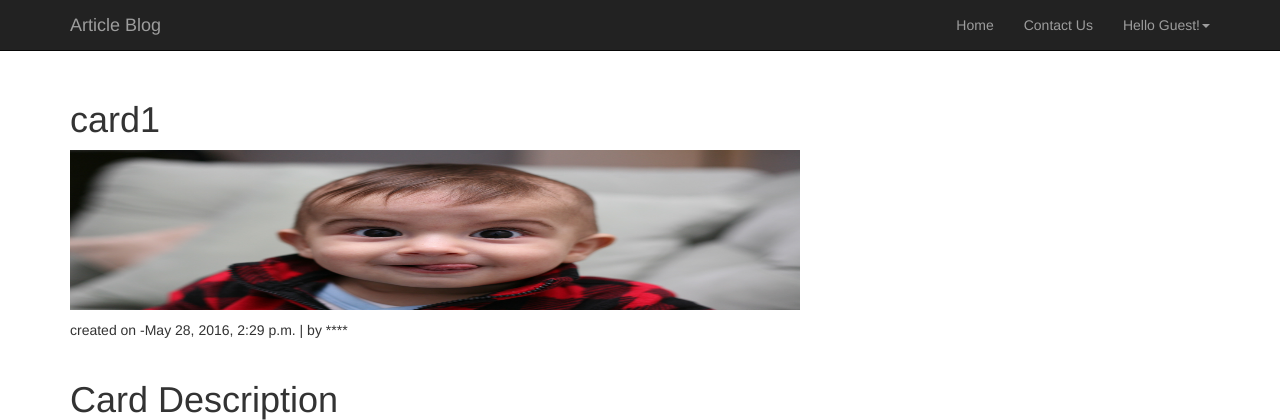
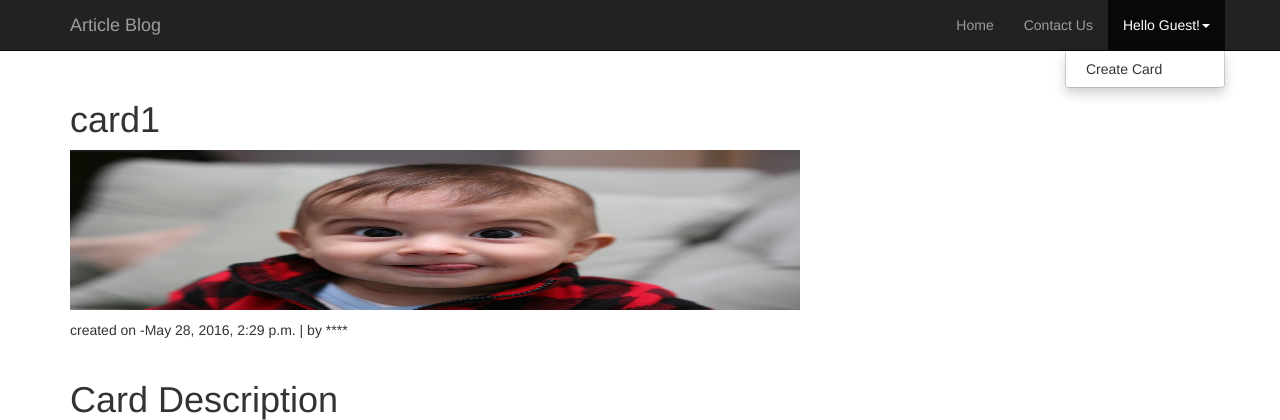
Before and after one commit to visheshnp/may_facelook, a Django app: page /cards/1/ in a window 1280 px wide, after a click on "Hello Guest!". Shown: the top 420 px of the page. Run offline with Django 3.2, Linux system fonts and the light colour scheme; data comes from the database, SQL or seed files in the repository; both versions use the stored data as it was after the commit; parts of the project's set-up code (start-up, migrations or seed data) failed here and were passed over; some libraries are stand-ins or nearby versions.

Commit message:
Added Card Creating Feature via templates

```diff
--- a/apps/cards/models.py
+++ b/apps/cards/models.py
@@ -1,11 +1,19 @@
 from __future__ import unicode_literals
 
 from django.db import models
+from django.contrib.auth.models import User
 from django.utils import timezone
 # Create your models here.
 
 
 class Cards(models.Model):
+    user = models.ForeignKey(
+        User,
+        default='',
+        blank=True,
+        null=True,
+        verbose_name="related user")
+
     card_title = models.CharField(
         max_length=255,
         blank=False,
--- a/apps/cards/templates/home.html
+++ b/apps/cards/templates/home.html
@@ -9,7 +9,7 @@
 		    {% for card in cards %}
 		        <div class="col-sm-12 col-md-4">
 		            <a href="cards/{{card.id}}/">
-		                <p><img src="/media/{{card.card_hero_image}}" width="330" height ="160"/></p>
+		                <p><img src="{{ MEDIA_URL }}{{card.card_hero_image}}" width="330" height ="160"/></p>
 		            </a>
 		            <a href="{{card.id}}"><h3>{{ card.card_title }}</h3></a>
 		            <p>{{ card.card_description|truncatewords:3 }}</p>
--- a/apps/cards/urls.py
+++ b/apps/cards/urls.py
@@ -1,6 +1,7 @@
 from django.conf.urls import url
-from .views import view_card
+from .views import view_card, create_card
 
 urlpatterns = [
     url(r'^(?P<card_id>\d+)/$', view_card),
+    url(r'^create_card/$', create_card, name='create_card'),
 ]
--- a/apps/cards/views.py
+++ b/apps/cards/views.py
@@ -1,4 +1,5 @@
 from django.shortcuts import render
+from django.core.context_processors import csrf
 from .models import Cards
 # Create your views here.
 
@@ -19,3 +20,39 @@ def view_card(request, card_id):
     context = {'card': card}
     template = 'view_card.html'
     return render(request, template, context)
+
+
+def create_card(request):
+    """Creating new cards."""
+    context = {}
+    if request.method == 'POST':
+        try:
+
+            card_title = request.POST.get('card_title')
+            card_description = request.POST.get('card_description')
+            card_picture = request.FILES.get('card_picture')
+            try:
+                created_by = request.user
+            except:
+                created_by = None
+
+            if created_by is not None:
+                card_info = Cards(
+                    card_title=card_title,
+                    user=created_by,
+                    card_description=card_description,
+                    card_hero_image=card_picture)
+            else:
+                card_info = Cards(
+                    card_title=card_title,
+                    card_description=card_description,
+                    card_hero_image=card_picture)
+
+            card_info.save()
+            context = {'success': True, 'message': 'Successfully Saved'}
+        except:
+            context = {'success': False, 'message': 'Saving failed', 'full_name': request.user.username}
+
+    context.update(csrf(request))
+    template = "create_card.html"
+    return render(request, template, context)
--- a/facelook/settings.py
+++ b/facelook/settings.py
@@ -64,6 +64,7 @@ TEMPLATES = [
                 'django.template.context_processors.request',
                 'django.contrib.auth.context_processors.auth',
                 'django.contrib.messages.context_processors.messages',
+                'django.core.context_processors.media',
             ],
         },
     },
--- a/facelook/urls.py
+++ b/facelook/urls.py
@@ -23,4 +23,6 @@ urlpatterns = [
     url(r'^admin/', admin.site.urls),
     url(r'^$', home, name='home'),
     url(r'^cards/', include('apps.cards.urls')),
-] + static(settings.MEDIA_URL, document_root=settings.MEDIA_ROOT)
+] + static(settings.STATIC_URL, document_root=settings.STATIC_ROOT)
+
+urlpatterns += static(settings.MEDIA_URL, document_root=settings.MEDIA_ROOT)
--- a/templates/base.html
+++ b/templates/base.html
@@ -21,6 +21,9 @@
             <li class=""><a href="{% url 'home' %}">Home</a></li>
             <li><a href="#">Contact Us</a></li>
             <li class="dropdown"><a class="dropdown-toggle" data-toggle="dropdown">{% if request.user.username %}{{request.user.username}}{% else %} Hello Guest!{% endif %}<span class="caret"></span></a>
+              <ul class="dropdown-menu">
+                <li><a href="{% url 'create_card' %}">Create Card</a></li>
+              </ul>
             </li>
           </ul>
         </div>
@@ -38,6 +41,7 @@
 	</div>
 
 	<!-- Latest compiled and minified JavaScript -->
+  <script src="https://ajax.googleapis.com/ajax/libs/jquery/1.11.2/jquery.min.js"></script>
 	<script src="https://maxcdn.bootstrapcdn.com/bootstrap/3.3.6/js/bootstrap.min.js" integrity="sha384-0mSbJDEHialfmuBBQP6A4Qrprq5OVfW37PRR3j5ELqxss1yVqOtnepnHVP9aJ7xS" crossorigin="anonymous"></script>
 </body>
 
```
Also changed, not shown: apps/cards/templates/create_card.html (added, +21 -0 lines), apps/cards/migrations/0006_cards_user.py (added), apps/cards/migrations/0007_auto_20160529_1309.py (added), db.sqlite3, media/Cards/Beaches_CoveBeach_FZCAsXA.jpg (added), media/Cards/Beaches_CoveBeach_ZGm29yZ.jpg (added), media/Cards/Beaches_CoveBeach_ezi5YoZ.jpg (added), media/Cards/django-img.png (added).
